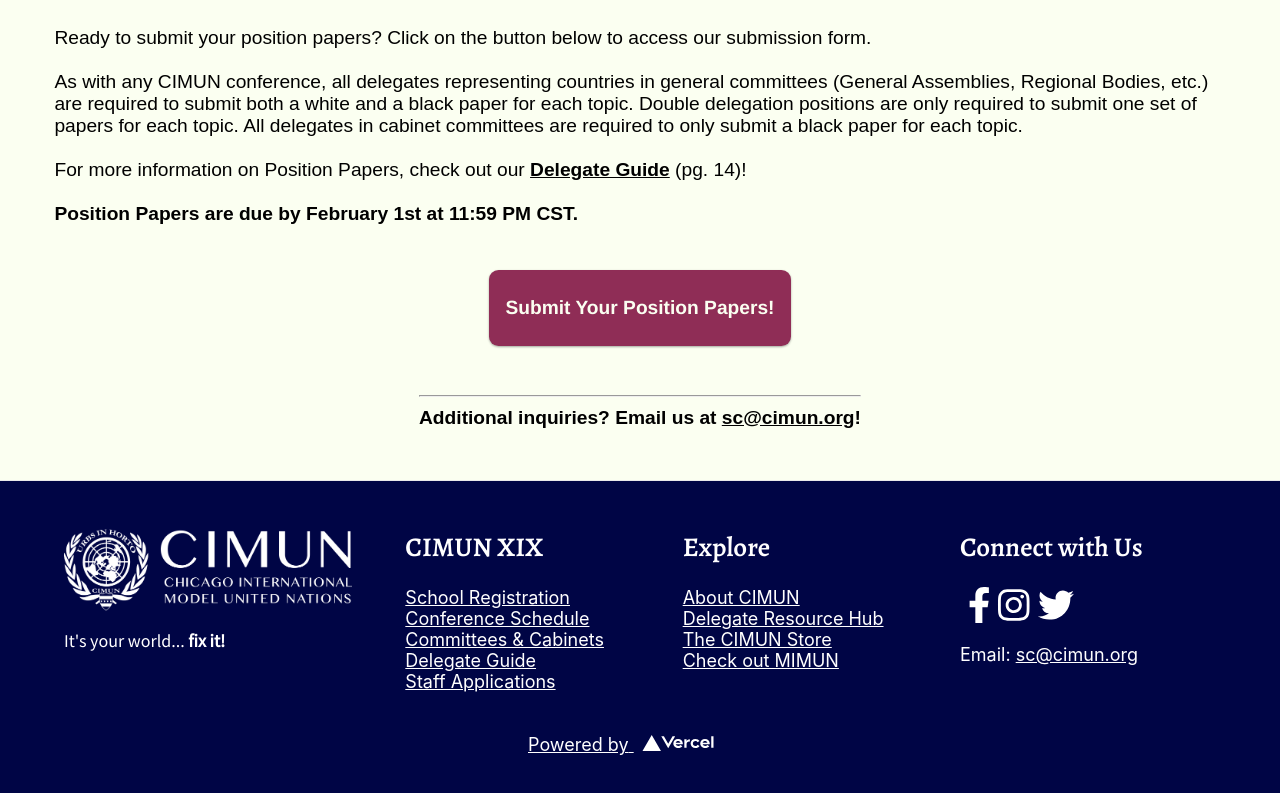
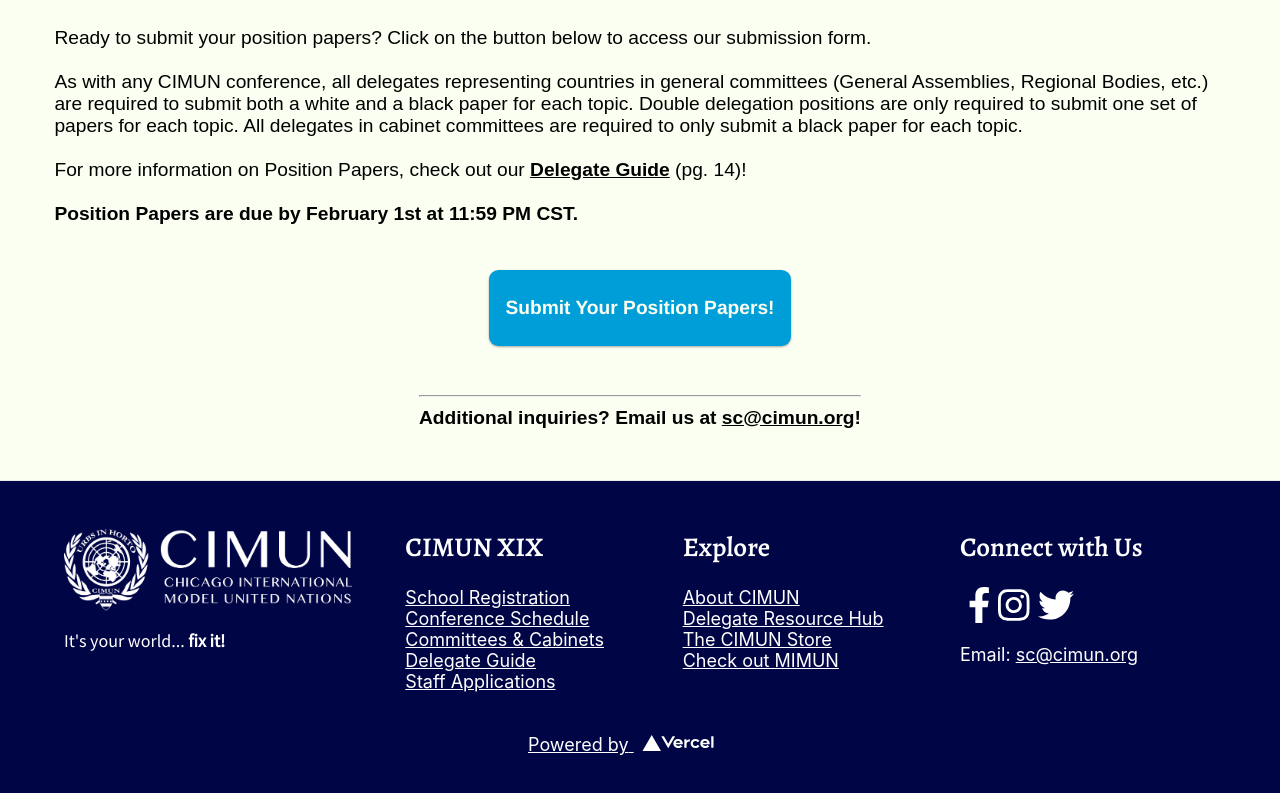
Before and after one commit to Model-UN/cimun-web, a Next.js app: page /resources in a window 1280 px wide. Shown: the part 982-1775 px from the top of the page. Built offline with nearby package versions, Linux system fonts and the light colour scheme.

Commit message:
Change color for visual organiation

```diff
--- a/app/components/ResourceHubDisplay.tsx
+++ b/app/components/ResourceHubDisplay.tsx
@@ -74,7 +74,7 @@ const CommitteeDisplay = () => {
       </Body>
       <PillButtonRow>
         <Link href="https://forms.gle/FwfBNTbxQdootZ7o7">
-          <PillButton selectedColor={colors.plum}>
+          <PillButton selectedColor={colors.carolinaBlue}>
             <br />
             Submit Your Position Papers!
             <br />
```
